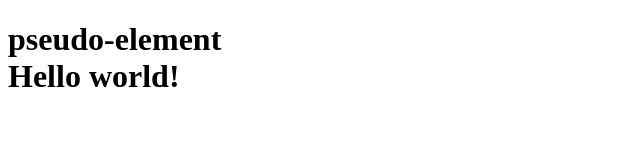
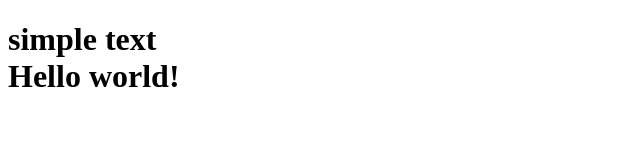
Before and after one commit to butka0135/advanced-css-tricks, a website built with webpack: page src/index.html in a window 1280 px wide. Shown: the whole page, without its empty margins (0-640 px from the left). Built offline with nearby package versions, Linux system fonts and the light colour scheme.

```diff
--- a/src/style/test.scss
+++ b/src/style/test.scss
@@ -1,9 +1,4 @@
 .test-class::before {
-    content: "pseudo-element";
     display: block;
+    content: "simple text";
 }
-
-.test-class::selection {
-    color: white;
-    background-color: black;
-}
```
